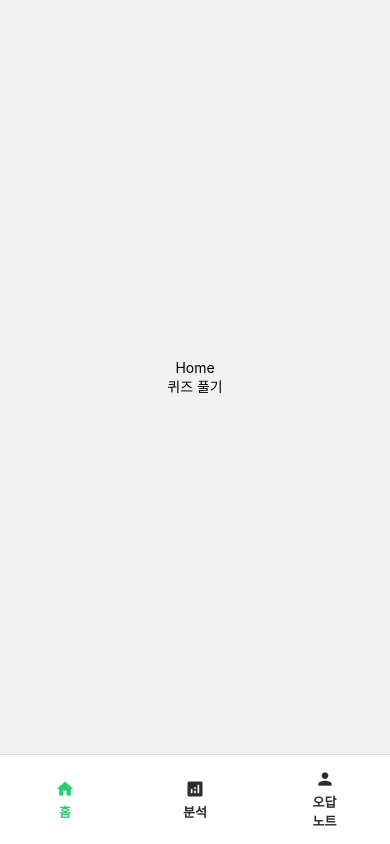
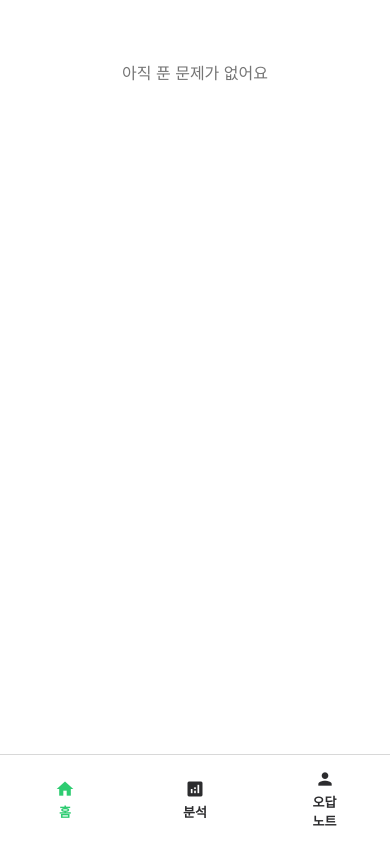
Before and after one commit to minwoo129/quizApp1, a React Native app: screen /HomeContainer in a window 390 px wide. Built offline with nearby package versions, Linux system fonts and the light colour scheme; what @ui-kitten/components would draw is missing.

Commit message:
홈 정오답 건수 별 안내 컴포넌트 추가

```diff
--- a/src/component/screen/home/Home.tsx
+++ b/src/component/screen/home/Home.tsx
@@ -1,8 +1,16 @@
 import React, {FC} from 'react';
-import {StyleSheet, Text, TouchableOpacity, View} from 'react-native';
+import {
+  SafeAreaView,
+  ScrollView,
+  StyleSheet,
+  Text,
+  TouchableOpacity,
+  View,
+} from 'react-native';
 import {HomeProps} from './types';
 import {useNavigation} from '@react-navigation/native';
 import {MainStackNavigation} from '../../navigation/types';
+import QuizRecordInfo from './QuizRecordInfo';
 
 const Home: FC<HomeProps> = ({}) => {
   const mainStackNavigation = useNavigation<MainStackNavigation>();
@@ -11,20 +19,28 @@ const Home: FC<HomeProps> = ({}) => {
     mainStackNavigation.navigate('QuizPage');
   };
   return (
-    <View style={styles.container}>
-      <Text>Home</Text>
-      <TouchableOpacity onPress={onPressQuiz}>
-        <Text>퀴즈 풀기</Text>
-      </TouchableOpacity>
-    </View>
+    <SafeAreaView style={styles.container}>
+      <ScrollView style={styles.scrollView}>
+        <View style={styles.scrollInsideView}>
+          <QuizRecordInfo />
+        </View>
+      </ScrollView>
+    </SafeAreaView>
   );
 };
 
 const styles = StyleSheet.create({
   container: {
     flex: 1,
-    justifyContent: 'center',
-    alignItems: 'center',
+    backgroundColor: '#fff',
+    paddingHorizontal: 16,
+  },
+  scrollView: {
+    flex: 1,
+  },
+  scrollInsideView: {
+    width: '100%',
+    paddingHorizontal: 16,
   },
 });
 
--- /dev/null
+++ b/src/component/screen/home/QuizRecordInfo.tsx
@@ -0,0 +1,105 @@
+import React, {FC} from 'react';
+import {Platform, StyleSheet, Text, View, ViewStyle} from 'react-native';
+import {QuizRecordInfoProps} from './types';
+import {useAppSelector} from '../../../hooks';
+import {AppColor} from '../../common/Styles';
+
+const QuizRecordInfo: FC<QuizRecordInfoProps> = ({}) => {
+  const analizeCorrects = useAppSelector(
+    state => state.analize.analizeCorrects,
+  );
+
+  let infoTxt = '';
+  let corrects = 0;
+  let incorrects = 0;
+  if (analizeCorrects.length > 0) {
+    corrects = analizeCorrects[0].value;
+    incorrects = analizeCorrects[1].value;
+
+    if (corrects > incorrects) {
+      infoTxt = '잘 하고 있어요! 계속 힘내세요!';
+    } else {
+      infoTxt = '조금 더 분발하세요!';
+    }
+  }
+
+  if (analizeCorrects.length === 0) {
+    return (
+      <View style={styles.emptyView}>
+        <Text style={styles.emptyTxt}>{'아직 푼 문제가 없어요'}</Text>
+      </View>
+    );
+  }
+
+  return (
+    <View style={styles.container}>
+      <Text style={styles.infoTxt}>{infoTxt}</Text>
+      <View style={styles.insideView}>
+        <Text style={styles.insideDataTxt}>
+          <Text style={{color: '#757575'}}>{'정답률: '}</Text>
+          <Text style={{color: AppColor.text.correct}}>{`${corrects}건`}</Text>
+        </Text>
+        <Text style={styles.insideDataTxt}>
+          <Text style={{color: '#757575'}}>{'오답률: '}</Text>
+          <Text style={{color: AppColor.text.wrong}}>{`${incorrects}건`}</Text>
+        </Text>
+      </View>
+    </View>
+  );
+};
+
+const shadow = Platform.select<ViewStyle>({
+  ios: {
+    shadowColor: '#00000029',
+    shadowOpacity: 0.6,
+    shadowOffset: {
+      width: 0,
+      height: 3,
+    },
+  },
+  android: {
+    elevation: 4,
+  },
+});
+const styles = StyleSheet.create({
+  container: {
+    width: '100%',
+    height: 120,
+    paddingHorizontal: 16,
+    paddingVertical: 16,
+    backgroundColor: '#fff',
+    borderRadius: 6,
+    marginTop: 12,
+    ...shadow,
+  },
+  infoTxt: {
+    fontSize: 16,
+    color: '#212121',
+  },
+  insideView: {
+    width: '100%',
+    flexDirection: 'row',
+    justifyContent: 'flex-start',
+    alignItems: 'center',
+  },
+  insideDataTxt: {
+    fontSize: 14,
+    marginRight: 12,
+  },
+  emptyView: {
+    width: '100%',
+    height: 120,
+    backgroundColor: '#fff',
+    borderRadius: 6,
+    marginTop: 12,
+    justifyContent: 'center',
+    alignItems: 'center',
+    ...shadow,
+  },
+  emptyTxt: {
+    fontSize: 16,
+    color: '#757575',
+  },
+});
+
+export default React.memo(QuizRecordInfo);
--- a/src/component/screen/home/types.ts
+++ b/src/component/screen/home/types.ts
@@ -1 +1,3 @@
 export interface HomeProps {}
+
+export interface QuizRecordInfoProps {}
```
